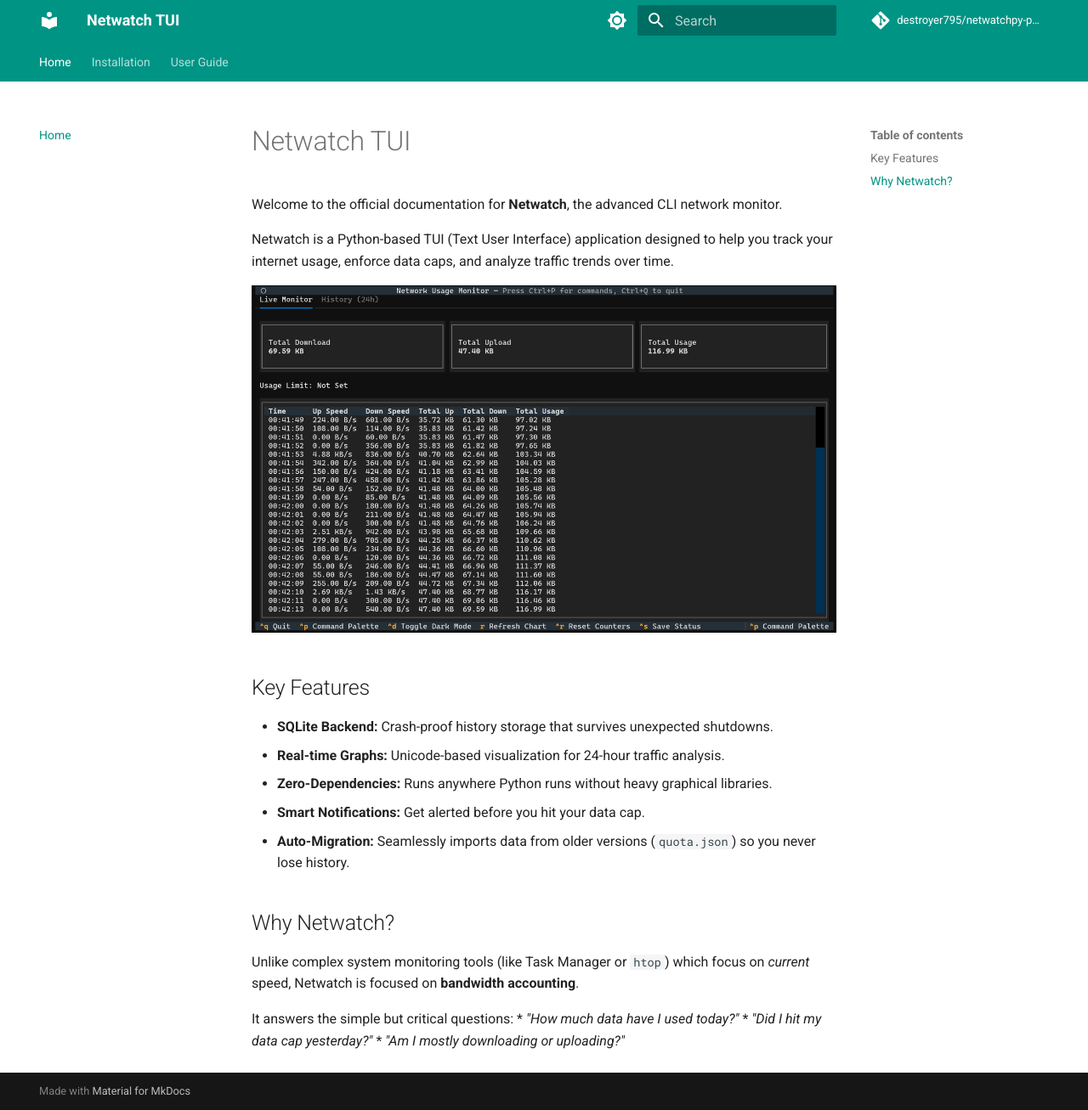
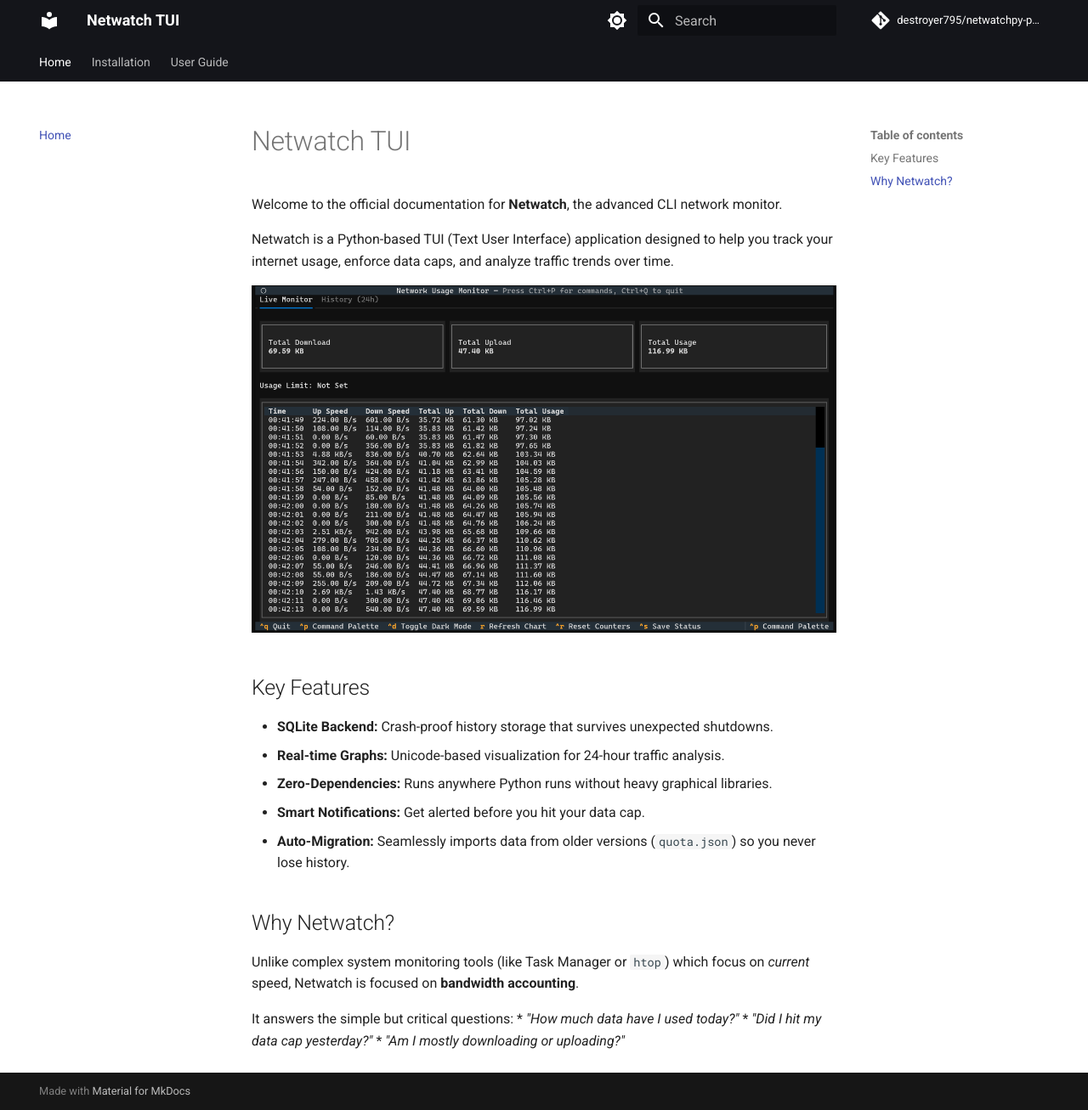
Before and after one commit to Destroyer795/Netwatchpy-package, an MkDocs documentation site: the page built from docs/index.md, in a window 1280 px wide and 1307 px high. Shown: the whole window at 85% size. Built offline with MkDocs 1.6.1 and Material for MkDocs 9.7.7, drawn with Linux system fonts in a browser that asks for light colours; comment, search, counter and statistics services are not loaded.

Commit message:
Update theme colors in mkdocs.yml
Changed primary and accent colors in the theme configuration.

```diff
--- a/mkdocs.yml
+++ b/mkdocs.yml
@@ -8,14 +8,14 @@
   name: material
   palette:
     - scheme: default
-      primary: teal
-      accent: purple
+      primary: black
+      accent: blue
       toggle:
         icon: material/brightness-7
         name: Switch to dark mode
     - scheme: slate
-      primary: teal
-      accent: lime
+      primary: black
+      accent: blue
       toggle:
         icon: material/brightness-4
         name: Switch to light mode
```
